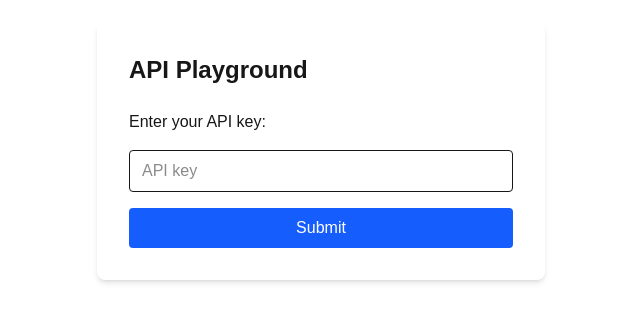
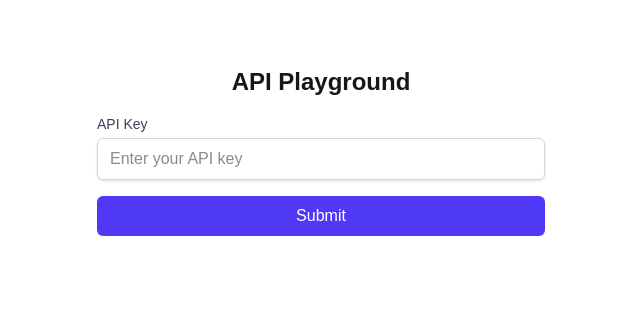
Before and after one commit to technophile21/cursor-web-app, a Next.js app: page /playground in a window 1280 px wide. Shown: the part 249-570 px from the top of the page, without its empty margins (319-959 px from the left). Built offline with nearby package versions, Linux system fonts and the light colour scheme.

Commit message:
Connect validation of api key with the database on cloud
Instruction:
"We need to validate the api key on the protected page @page.tsx  using the supabase database we are using. use the @supabaseApiKeyService.ts for getting any data needed for validation of key in @page.tsx "

```diff
--- a/src/app/playground/page.tsx
+++ b/src/app/playground/page.tsx
@@ -3,30 +3,54 @@ import { useState } from 'react';
 import { useRouter } from 'next/navigation';
 
 export default function PlaygroundPage() {
+  const router = useRouter();
   const [apiKey, setApiKey] = useState('');
-  const router = useRouter();
 
-  const handleSubmit = (e: React.FormEvent) => {
+  const handleSubmit = async (e: React.FormEvent) => {
     e.preventDefault();
-    if (!apiKey.trim()) return;
-    router.push(`/protected?apiKey=${encodeURIComponent(apiKey.trim())}`);
+    console.log('Form submitted with API key:', apiKey);
+
+    if (apiKey.trim()) {
+      const url = `/protected?apiKey=${encodeURIComponent(apiKey)}`;
+      console.log('Redirecting to:', url);
+      try {
+        window.location.href = url;
+      } catch (error) {
+        console.error('Navigation error:', error);
+      }
+    } else {
+      console.log('API key is empty');
+    }
   };
 
   return (
     <div className="flex flex-col items-center justify-center min-h-screen">
-      <form onSubmit={handleSubmit} className="bg-white p-8 rounded-lg shadow-md w-full max-w-md flex flex-col gap-4">
-        <h1 className="text-2xl font-bold mb-2">API Playground</h1>
-        <label htmlFor="api-key" className="font-medium">Enter your API key:</label>
-        <input
-          id="api-key"
-          type="text"
-          value={apiKey}
-          onChange={e => setApiKey(e.target.value)}
-          className="border px-3 py-2 rounded"
-          placeholder="API key"
-          required
-        />
-        <button type="submit" className="bg-blue-600 text-white rounded px-4 py-2 font-medium hover:bg-blue-700">Submit</button>
+      <h1 className="text-2xl font-bold mb-4">API Playground</h1>
+      <form onSubmit={handleSubmit} className="w-full max-w-md">
+        <div className="mb-4">
+          <label htmlFor="apiKey" className="block text-sm font-medium text-gray-700 mb-1">
+            API Key
+          </label>
+          <input
+            type="text"
+            id="apiKey"
+            value={apiKey}
+            onChange={(e) => {
+              console.log('Input changed:', e.target.value);
+              setApiKey(e.target.value);
+            }}
+            className="w-full px-3 py-2 border border-gray-300 rounded-md shadow-sm focus:outline-none focus:ring-indigo-500 focus:border-indigo-500"
+            placeholder="Enter your API key"
+            required
+          />
+        </div>
+        <button
+          type="submit"
+          onClick={() => console.log('Submit button clicked')}
+          className="w-full bg-indigo-600 text-white py-2 px-4 rounded-md hover:bg-indigo-700 focus:outline-none focus:ring-2 focus:ring-indigo-500 focus:ring-offset-2"
+        >
+          Submit
+        </button>
       </form>
     </div>
   );
--- a/src/app/protected/page.tsx
+++ b/src/app/protected/page.tsx
@@ -2,12 +2,7 @@
 import { useEffect, useState } from 'react';
 import { useSearchParams } from 'next/navigation';
 import Toast from '@/components/Toast';
-
-// Dummy validation function
-function validateApiKey(apiKey: string) {
-  // Replace with real validation logic as needed
-  return apiKey && apiKey.startsWith('tvly-dev-');
-}
+import { supabaseApiKeyService } from '@/services/supabaseApiKeyService';
 
 export default function ProtectedPage() {
   const searchParams = useSearchParams();
@@ -16,11 +11,21 @@ export default function ProtectedPage() {
 
   useEffect(() => {
     if (!apiKey) return;
-    if (validateApiKey(apiKey)) {
-      setToast({ message: 'Valid API key', type: 'success' });
-    } else {
-      setToast({ message: 'Invalid API key', type: 'error' });
+
+    async function validate() {
+      try {
+        const isValid = await supabaseApiKeyService.validateKey(apiKey);
+        if (isValid) {
+          setToast({ message: 'Valid API key', type: 'success' });
+        } else {
+          setToast({ message: 'Invalid API key', type: 'error' });
+        }
+      } catch (e) {
+        setToast({ message: 'Error validating API key', type: 'error' });
+      }
     }
+
+    validate();
   }, [apiKey]);
 
   return (
--- a/src/services/supabaseApiKeyService.ts
+++ b/src/services/supabaseApiKeyService.ts
@@ -125,4 +125,14 @@ export const supabaseApiKeyService = {
       throw new Error('Failed to delete API key');
     }
   },
+
+  async validateKey(key: string): Promise<boolean> {
+    const { data, error } = await supabase
+      .from(TABLE_NAME)
+      .select('id')
+      .eq('key', key)
+      .eq('is_active', true)
+      .single();
+    return !!(data && !error);
+  },
 };
```
